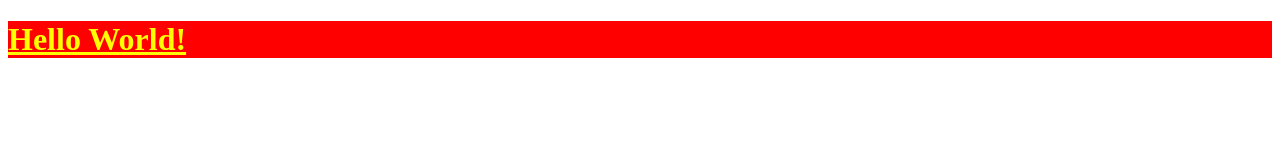
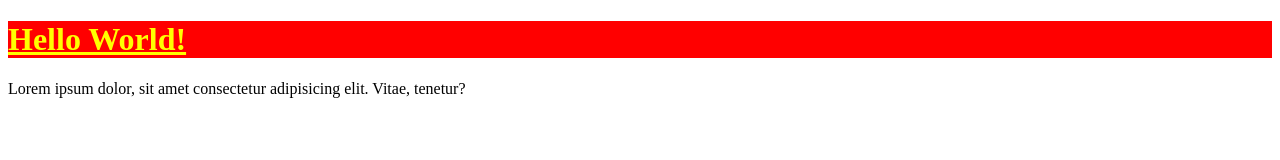
Before and after one commit to krishVamsi001/frontend-learning, a plain HTML site: page index.html in a window 1280 px wide. Drawn offline with Linux system fonts and the light colour scheme.

Commit message:
only committing one file

```diff
--- a/index.html
+++ b/index.html
@@ -8,5 +8,6 @@
 </head>
 <body>
     <h1>Hello World!</h1>
+    <p>Lorem ipsum dolor, sit amet consectetur adipisicing elit. Vitae, tenetur?</p>
 </body>
 </html>
```
